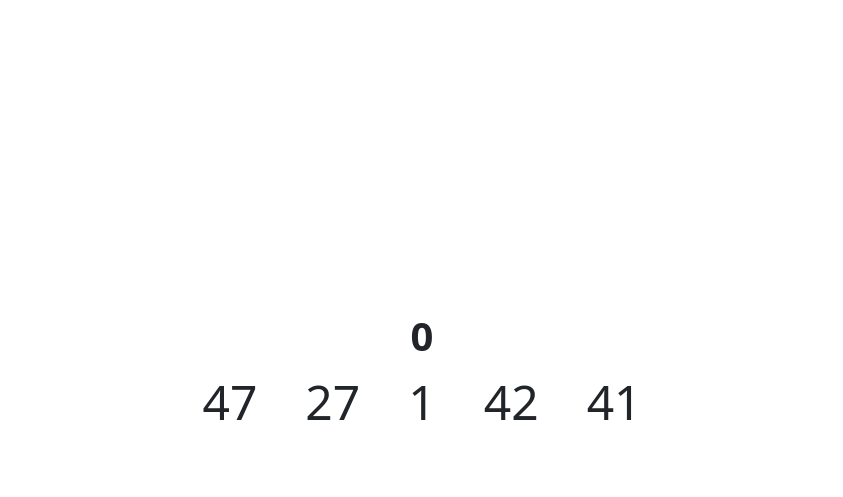
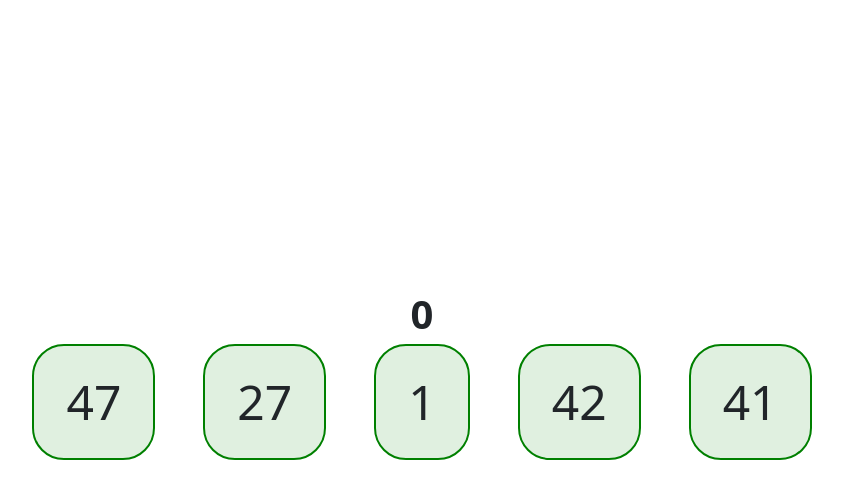
Before and after one commit to mariyadyshkant/js-simon, a plain HTML site: page index.html in a window 1280 px wide. Both pictures are taken after a click on the button "Inizia". Shown: the whole page, without its empty margins (218-1061 px from the left). Drawn offline with nearby package versions, Linux system fonts and the light colour scheme.

Commit message:
Refactor list item styles for improved visibility and consistency

```diff
--- a/css/style.css
+++ b/css/style.css
@@ -12,6 +12,13 @@
 	font-size: 3rem;
 }
 
+li {
+	border: 2px solid green;
+	padding: 1.25rem 2rem;
+	border-radius: 2rem;
+	background-color: rgba(0, 128, 0, 12%);
+}
+
 input {
 	width: 80px !important;
 }
```
